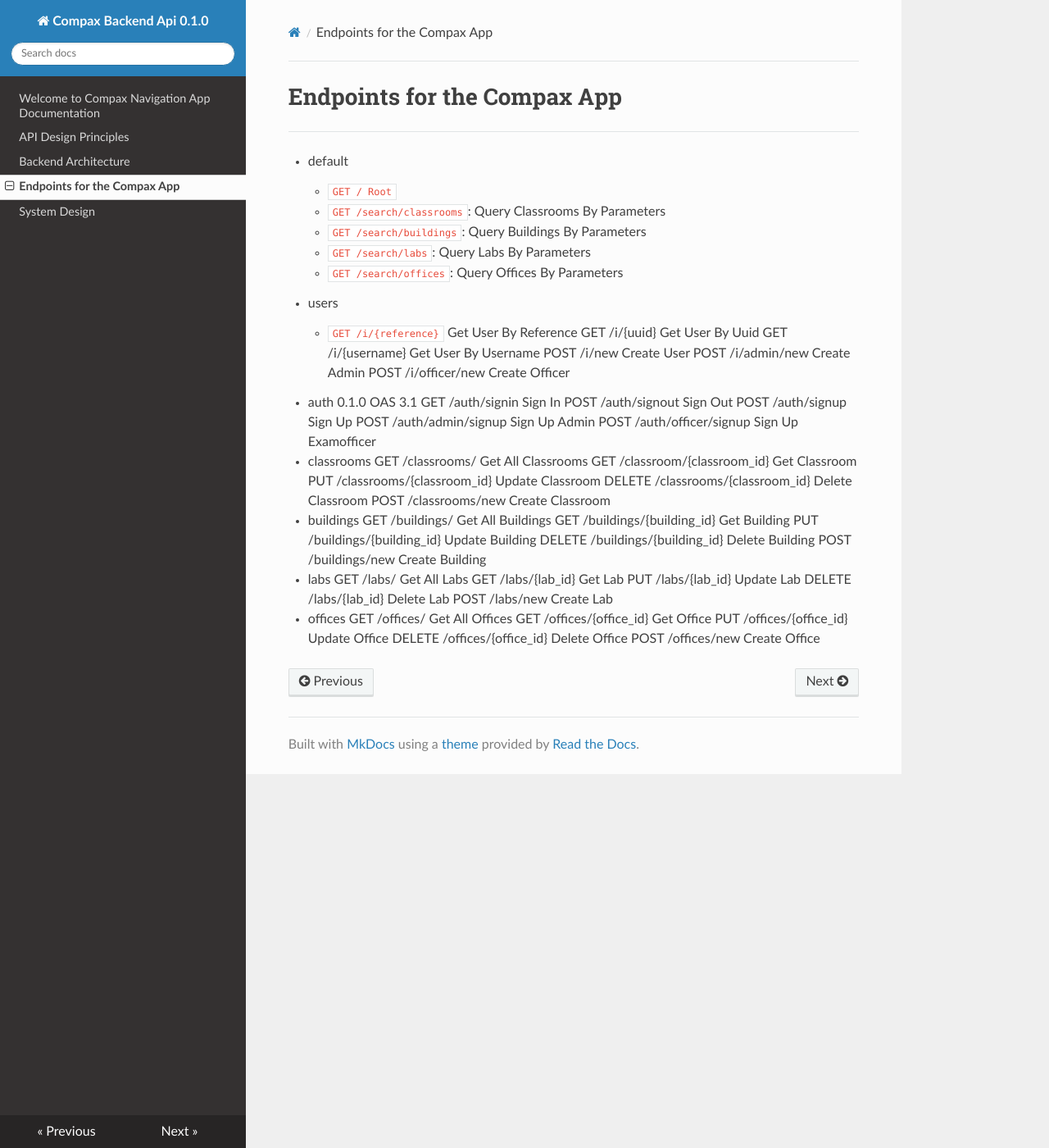
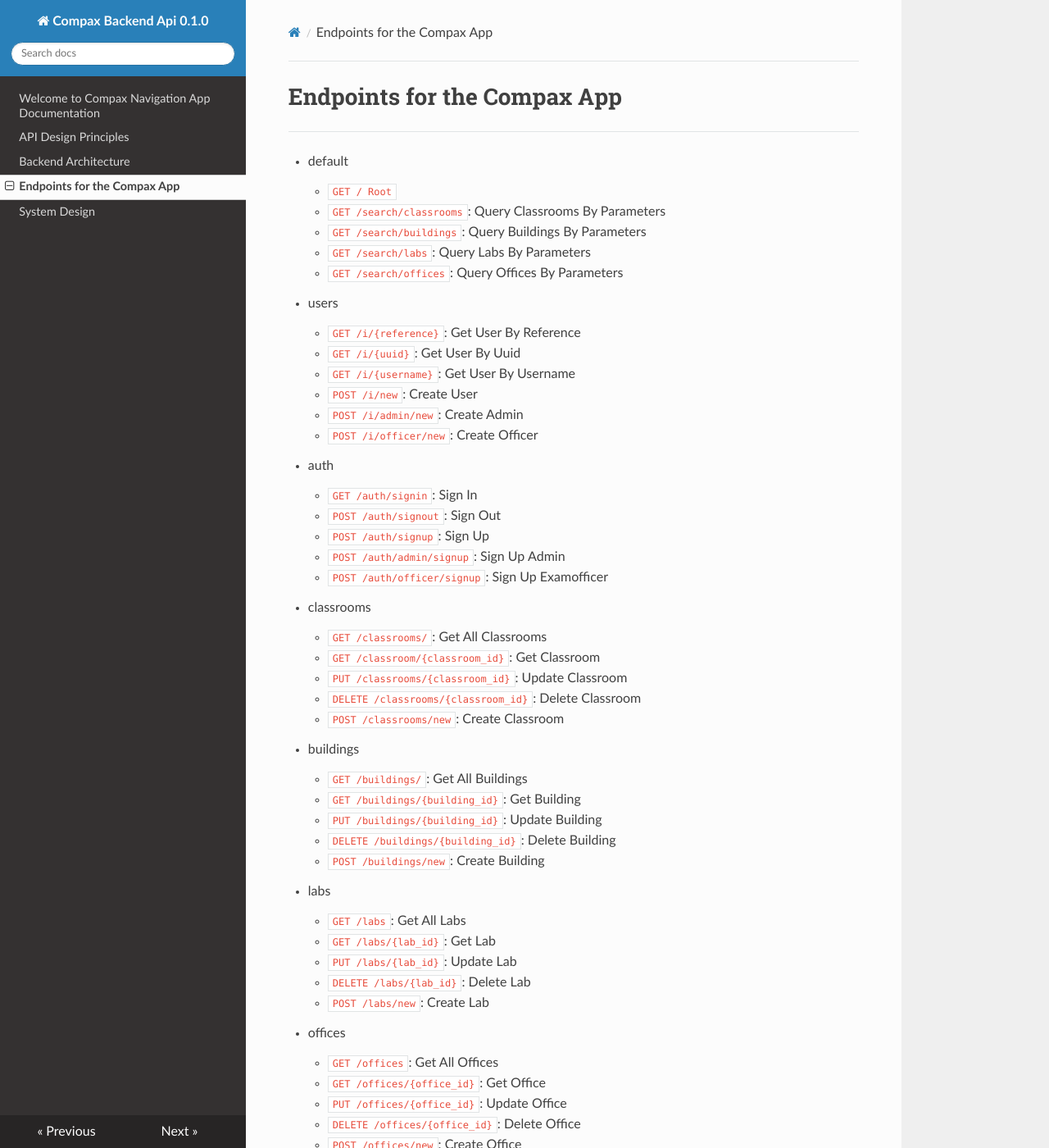
Before and after one commit to TEAMX-HUB/Compax-docs, an MkDocs documentation site: the page built from docs/endpoints.md, in a window 1280 px wide and 1400 px high. Shown: the whole window at 82% size. Built offline with MkDocs 1.6.1, drawn with Linux system fonts in a browser that asks for light colours; nearby versions of some CDN libraries.

Commit message:
Update endpoints

```diff
--- a/docs/endpoints.md
+++ b/docs/endpoints.md
@@ -11,45 +11,49 @@
 
 - users
 
-    - `GET /i/{reference}` Get User By Reference
-GET /i/{uuid} Get User By Uuid
-GET /i/{username} Get User By Username
-POST /i/new Create User
-POST /i/admin/new Create Admin
-POST /i/officer/new Create Officer
+    - `GET /i/{reference}`: Get User By Reference
+    - `GET /i/{uuid}`: Get User By Uuid
+    - `GET /i/{username}`: Get User By Username
+    - `POST /i/new`: Create User
+    - `POST /i/admin/new`: Create Admin
+    - `POST /i/officer/new`: Create Officer
 
 - auth
-0.1.0 OAS 3.1
-GET /auth/signin Sign In
-POST /auth/signout Sign Out
-POST /auth/signup Sign Up
-POST /auth/admin/signup Sign Up Admin
-POST /auth/officer/signup Sign Up Examofficer
+
+    - `GET /auth/signin`: Sign In
+    - `POST /auth/signout`: Sign Out
+    - `POST /auth/signup`: Sign Up
+    - `POST /auth/admin/signup`: Sign Up Admin
+    - `POST /auth/officer/signup`: Sign Up Examofficer
 
 - classrooms
-GET /classrooms/ Get All Classrooms
-GET /classroom/{classroom_id} Get Classroom
-PUT /classrooms/{classroom_id} Update Classroom
-DELETE /classrooms/{classroom_id} Delete Classroom
-POST /classrooms/new Create Classroom
+
+    - `GET /classrooms/`: Get All Classrooms
+    - `GET /classroom/{classroom_id}`: Get Classroom
+    - `PUT /classrooms/{classroom_id}`: Update Classroom
+    - `DELETE /classrooms/{classroom_id}`: Delete Classroom
+    - `POST /classrooms/new`: Create Classroom
 
 - buildings
-GET /buildings/ Get All Buildings
-GET /buildings/{building_id} Get Building
-PUT /buildings/{building_id} Update Building
-DELETE /buildings/{building_id} Delete Building
-POST /buildings/new Create Building
+
+    - `GET /buildings/`: Get All Buildings
+    - `GET /buildings/{building_id}`: Get Building
+    - `PUT /buildings/{building_id}`: Update Building
+    - `DELETE /buildings/{building_id}`: Delete Building
+    - `POST /buildings/new`: Create Building
 
 - labs
-GET /labs/ Get All Labs
-GET /labs/{lab_id} Get Lab
-PUT /labs/{lab_id} Update Lab
-DELETE /labs/{lab_id} Delete Lab
-POST /labs/new Create Lab
+
+    - `GET /labs`: Get All Labs
+    - `GET /labs/{lab_id}`: Get Lab
+    - `PUT /labs/{lab_id}`: Update Lab
+    - `DELETE /labs/{lab_id}`: Delete Lab
+    - `POST /labs/new`: Create Lab
 
 - offices
-GET /offices/ Get All Offices
-GET /offices/{office_id} Get Office
-PUT /offices/{office_id} Update Office
-DELETE /offices/{office_id} Delete Office
-POST /offices/new Create Office
+
+    - `GET /offices`: Get All Offices
+    - `GET /offices/{office_id}`: Get Office
+    - `PUT /offices/{office_id}`: Update Office
+    - `DELETE /offices/{office_id}`: Delete Office
+    - `POST /offices/new`: Create Office
```
